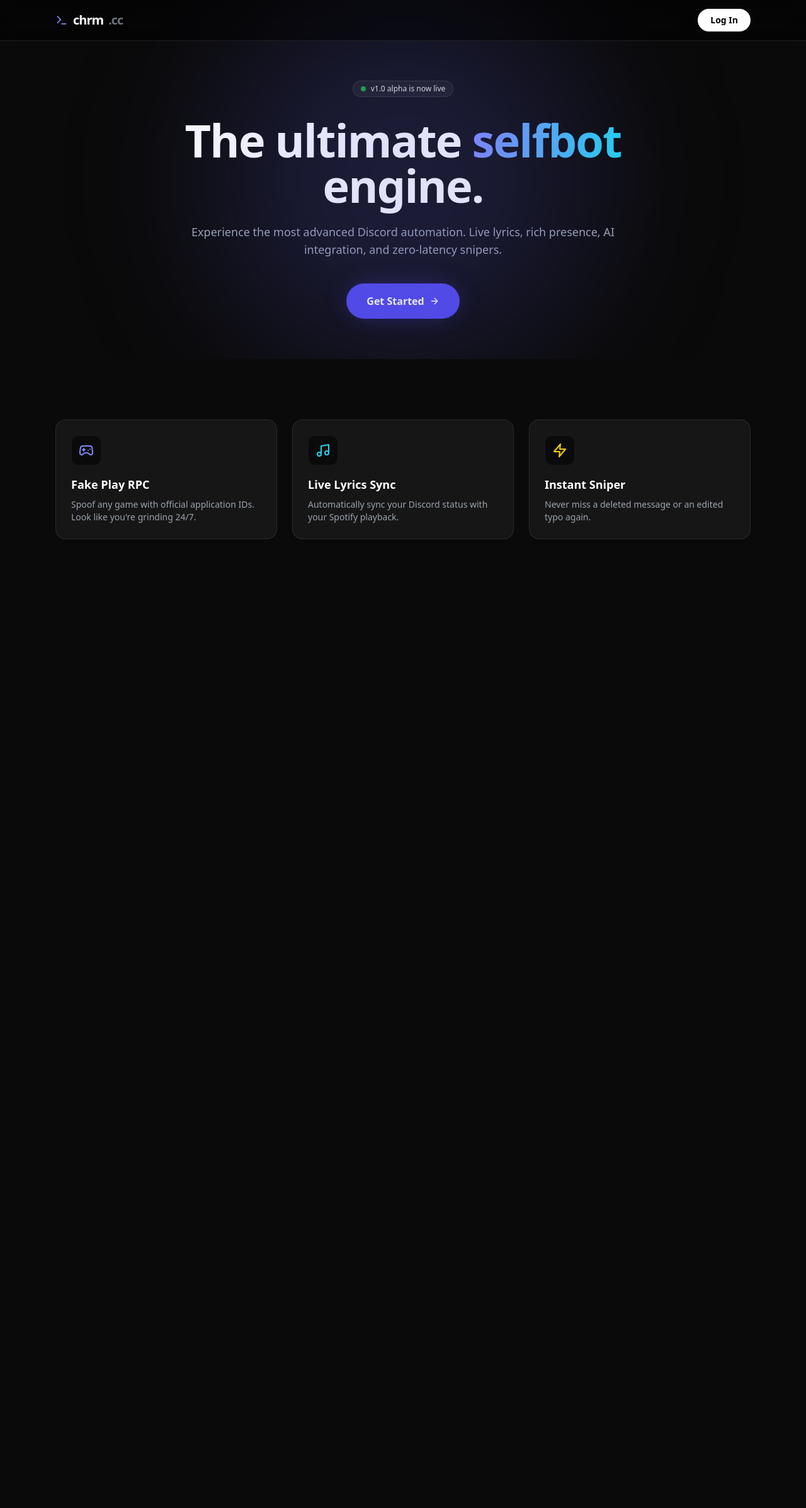
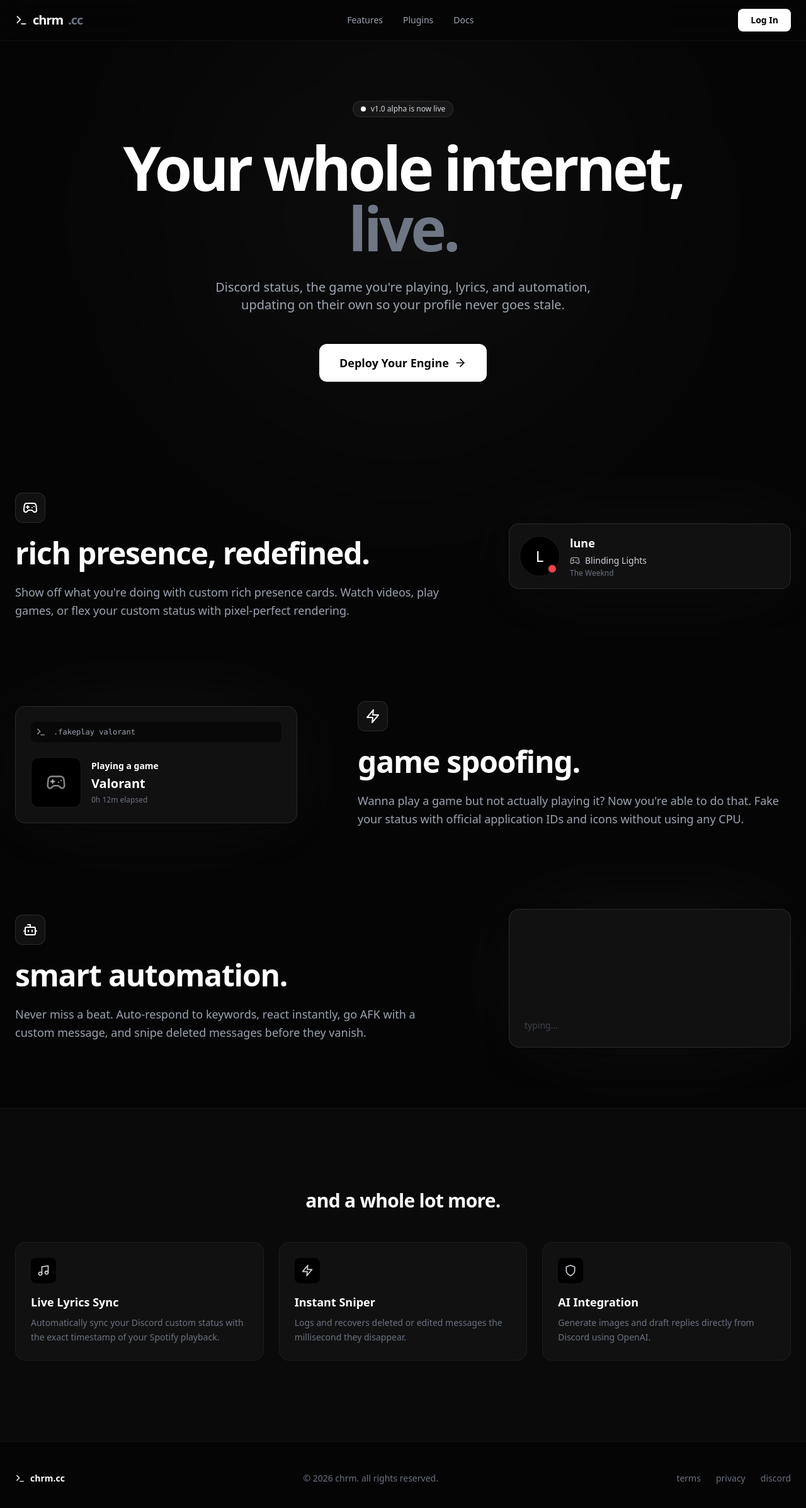
Before and after one commit to Chrxmaticc/chrm-frontend, a Next.js app: page / in a window 1280 px wide. Shown: the top 2394 px of the page at 63% size. Before the commit the page ends 952 px from the top, so only its background shows below. Built offline with nearby package versions, Linux system fonts and the light colour scheme.

Commit message:
Refactor Home component layout and styles

```diff
--- a/app/page.tsx
+++ b/app/page.tsx
@@ -1,89 +1,286 @@
 "use client";
 
-import { useState } from "react";
-import { Terminal, Zap, Shield, Gamepad2, Music, ArrowRight } from "lucide-react";
+import { useState, useEffect } from "react";
+import { Terminal, Shield, ArrowRight, Gamepad2, Zap, MessageSquare, Music, Bot, CheckCircle2 } from "lucide-react";
 import LoginModal from "@/components/LoginModal";
 
 export default function Home() {
   const [isLoginOpen, setIsLoginOpen] = useState(false);
 
   return (
-    <div className="min-h-screen bg-[#0a0a0a] text-white selection:bg-indigo-500/30">
-      {/* Navbar */}
-      <nav className="fixed top-0 w-full border-b border-white/10 bg-black/50 backdrop-blur-md z-40">
-        <div className="max-w-6xl mx-auto px-6 h-16 flex items-center justify-between">
+    <div className="min-h-screen bg-[#050505] text-white selection:bg-white/20 font-sans overflow-x-hidden">
+      {/* ================= NAVBAR ================= */}
+      <nav className="fixed top-0 w-full border-b border-white/5 bg-[#050505]/80 backdrop-blur-xl z-50">
+        <div className="max-w-7xl mx-auto px-6 h-16 flex items-center justify-between">
           <div className="text-xl font-bold tracking-tighter flex items-center gap-2">
-            <Terminal className="w-5 h-5 text-indigo-400" />
+            <Terminal className="w-5 h-5" />
             chrm<span className="text-gray-500">.cc</span>
+          </div>
+          <div className="hidden md:flex items-center gap-8 text-sm font-medium text-gray-400">
+            <a href="#features" className="hover:text-white transition-colors">Features</a>
+            <a href="#plugins" className="hover:text-white transition-colors">Plugins</a>
+            <a href="#docs" className="hover:text-white transition-colors">Docs</a>
           </div>
           <button
             onClick={() => setIsLoginOpen(true)}
-            className="bg-white text-black px-5 py-2 rounded-full text-sm font-semibold hover:bg-gray-200 transition-colors"
+            className="bg-white text-black px-5 py-2 rounded-lg text-sm font-semibold hover:bg-gray-200 transition-colors"
           >
             Log In
           </button>
         </div>
       </nav>
 
-      {/* Hero Section */}
-      <main className="pt-32 pb-16 px-6 relative flex flex-col items-center justify-center text-center overflow-hidden">
-        {/* Glow Effect */}
-        <div className="absolute top-1/2 left-1/2 -translate-x-1/2 -translate-y-1/2 w-[600px] h-[600px] bg-indigo-500/20 blur-[120px] rounded-full pointer-events-none" />
+      {/* ================= HERO ================= */}
+      <main className="pt-40 pb-20 px-6 relative flex flex-col items-center justify-center text-center">
+        <div className="absolute top-1/2 left-1/2 -translate-x-1/2 -translate-y-1/2 w-[800px] h-[800px] bg-white/[0.03] blur-[150px] rounded-full pointer-events-none" />
 
-        <div className="inline-flex items-center gap-2 px-3 py-1 rounded-full bg-white/5 border border-white/10 text-xs font-medium text-gray-300 mb-8 backdrop-blur-sm">
-          <span className="w-2 h-2 rounded-full bg-green-500 animate-pulse" />
+        <div className="inline-flex items-center gap-2 px-3 py-1 rounded-full bg-white/5 border border-white/10 text-xs font-medium text-gray-300 mb-8">
+          <span className="w-2 h-2 rounded-full bg-white animate-pulse" />
           v1.0 alpha is now live
         </div>
 
-        <h1 className="text-5xl md:text-7xl font-extrabold tracking-tight mb-6 max-w-4xl">
-          The ultimate <span className="text-transparent bg-clip-text bg-gradient-to-r from-indigo-400 to-cyan-400">selfbot</span> engine.
+        <h1 className="text-5xl md:text-8xl font-black tracking-tighter mb-8 max-w-5xl leading-[1.1]">
+          Your whole internet, <span className="text-gray-500">live.</span>
         </h1>
-        <p className="text-lg text-gray-400 max-w-2xl mb-10">
-          Experience the most advanced Discord automation. Live lyrics, rich presence, AI integration, and zero-latency snipers.
+        <p className="text-lg md:text-xl text-gray-400 max-w-2xl mb-12">
+          Discord status, the game you're playing, lyrics, and automation, updating on their own so your profile never goes stale.
         </p>
 
         <button
           onClick={() => setIsLoginOpen(true)}
-          className="group flex items-center gap-2 bg-indigo-600 hover:bg-indigo-500 text-white px-8 py-4 rounded-full font-semibold transition-all shadow-[0_0_40px_-10px_rgba(79,70,229,0.5)]"
+          className="group flex items-center gap-2 bg-white text-black px-8 py-4 rounded-xl font-bold text-lg transition-all hover:scale-105"
         >
-          Get Started
-          <ArrowRight className="w-4 h-4 group-hover:translate-x-1 transition-transform" />
+          Deploy Your Engine
+          <ArrowRight className="w-5 h-5 group-hover:translate-x-1 transition-transform" />
         </button>
       </main>
 
-      {/* Features Grid */}
-      <section className="max-w-6xl mx-auto px-6 py-24 grid md:grid-cols-3 gap-6 relative z-10">
-        <FeatureCard
-          icon={<Gamepad2 className="w-6 h-6 text-indigo-400" />}
-          title="Fake Play RPC"
-          desc="Spoof any game with official application IDs. Look like you're grinding 24/7."
+      {/* ================= FEATURES ================= */}
+      <section id="features" className="max-w-7xl mx-auto px-6 py-24 space-y-32">
+
+        {/* FEATURE 1: RPC */}
+        <FeatureSection
+          title="rich presence, redefined."
+          desc="Show off what you're doing with custom rich presence cards. Watch videos, play games, or flex your custom status with pixel-perfect rendering."
+          icon={<Gamepad2 className="w-6 h-6" />}
+          preview={<RPCPreview />}
         />
-        <FeatureCard
-          icon={<Music className="w-6 h-6 text-cyan-400" />}
-          title="Live Lyrics Sync"
-          desc="Automatically sync your Discord status with your Spotify playback."
+
+        {/* FEATURE 2: FAKEPLAY */}
+        <FeatureSection
+          reverse
+          title="game spoofing."
+          desc="Wanna play a game but not actually playing it? Now you're able to do that. Fake your status with official application IDs and icons without using any CPU."
+          icon={<Zap className="w-6 h-6" />}
+          preview={<FakePlayPreview />}
         />
-        <FeatureCard
-          icon={<Zap className="w-6 h-6 text-yellow-400" />}
-          title="Instant Sniper"
-          desc="Never miss a deleted message or an edited typo again."
+
+        {/* FEATURE 3: AUTOMATION */}
+        <FeatureSection
+          title="smart automation."
+          desc="Never miss a beat. Auto-respond to keywords, react instantly, go AFK with a custom message, and snipe deleted messages before they vanish."
+          icon={<Bot className="w-6 h-6" />}
+          preview={<AutomationPreview />}
         />
       </section>
 
-      {/* Login Modal Component */}
+      {/* ================= OTHER PLUGINS ================= */}
+      <section id="plugins" className="border-t border-white/5 bg-[#0a0a0a] py-32">
+        <div className="max-w-7xl mx-auto px-6">
+          <h2 className="text-3xl font-bold mb-12 text-center tracking-tight">and a whole lot more.</h2>
+          <div className="grid md:grid-cols-3 gap-6">
+            <PluginCard
+              icon={<Music className="w-5 h-5" />}
+              title="Live Lyrics Sync"
+              desc="Automatically sync your Discord custom status with the exact timestamp of your Spotify playback."
+            />
+            <PluginCard
+              icon={<Zap className="w-5 h-5" />}
+              title="Instant Sniper"
+              desc="Logs and recovers deleted or edited messages the millisecond they disappear."
+            />
+            <PluginCard
+              icon={<Shield className="w-5 h-5" />}
+              title="AI Integration"
+              desc="Generate images and draft replies directly from Discord using OpenAI."
+            />
+          </div>
+        </div>
+      </section>
+
+      {/* ================= FOOTER ================= */}
+      <footer className="border-t border-white/5 py-12 text-center text-sm text-gray-500">
+        <div className="max-w-7xl mx-auto px-6 flex flex-col md:flex-row items-center justify-between gap-4">
+          <div className="flex items-center gap-2 font-bold text-white">
+            <Terminal className="w-4 h-4" /> chrm.cc
+          </div>
+          <p>© 2026 chrm. all rights reserved.</p>
+          <div className="flex gap-6">
+            <a href="#" className="hover:text-white transition-colors">terms</a>
+            <a href="#" className="hover:text-white transition-colors">privacy</a>
+            <a href="#" className="hover:text-white transition-colors">discord</a>
+          </div>
+        </div>
+      </footer>
+
       <LoginModal isOpen={isLoginOpen} onClose={() => setIsLoginOpen(false)} />
     </div>
   );
 }
 
-function FeatureCard({ icon, title, desc }: { icon: React.ReactNode, title: string, desc: string }) {
+// --- LAYOUT COMPONENTS ---
+
+function FeatureSection({ title, desc, icon, preview, reverse = false }: { title: string, desc: string, icon: React.ReactNode, preview: React.ReactNode, reverse?: boolean }) {
   return (
-    <div className="p-6 rounded-2xl bg-white/5 border border-white/10 hover:border-white/20 transition-colors backdrop-blur-sm">
-      <div className="w-12 h-12 rounded-xl bg-black/50 flex items-center justify-center mb-4 border border-white/5">
+    <div className={`flex flex-col ${reverse ? 'md:flex-row-reverse' : 'md:flex-row'} items-center gap-12 md:gap-24`}>
+      <div className="flex-1 space-y-6">
+        <div className="w-12 h-12 rounded-xl bg-white/5 border border-white/10 flex items-center justify-center text-white">
+          {icon}
+        </div>
+        <h2 className="text-3xl md:text-5xl font-bold tracking-tight">{title}</h2>
+        <p className="text-lg text-gray-400 leading-relaxed">{desc}</p>
+      </div>
+      <div className="flex-1 w-full max-w-md relative">
+        {/* Glow behind preview */}
+        <div className="absolute inset-0 bg-white/5 blur-3xl rounded-full" />
+        <div className="relative z-10">{preview}</div>
+      </div>
+    </div>
+  );
+}
+
+function PluginCard({ icon, title, desc }: { icon: React.ReactNode, title: string, desc: string }) {
+  return (
+    <div className="p-6 rounded-2xl bg-[#111] border border-white/5 hover:border-white/20 transition-all">
+      <div className="w-10 h-10 rounded-lg bg-black flex items-center justify-center mb-4 text-gray-300">
         {icon}
       </div>
       <h3 className="text-lg font-semibold mb-2">{title}</h3>
-      <p className="text-sm text-gray-400">{desc}</p>
+      <p className="text-sm text-gray-500 leading-relaxed">{desc}</p>
     </div>
   );
 }
+
+// --- INTERACTIVE PREVIEWS ---
+
+// 1. RPC Preview (Matches your screenshot vibe)
+function RPCPreview() {
+  const [step, setStep] = useState(0);
+  const states = [
+    { name: "nova", status: "Competitive", detail: "Ascent • 9-7", color: "bg-green-500" },
+    { name: "lune", status: "Blinding Lights", detail: "The Weeknd", color: "bg-red-500" },
+    { name: "kai-dev", status: "Building things", detail: "1.2k followers", color: "bg-gray-500" }
+  ];
+
+  useEffect(() => {
+    const timer = setInterval(() => setStep((s) => (s + 1) % states.length), 3000);
+    return () => clearInterval(timer);
+  }, []);
+
+  const curr = states[step];
+
+  return (
+    <div className="bg-[#111] border border-white/10 rounded-2xl p-4 shadow-2xl transition-all duration-500">
+      <div className="flex items-center gap-4">
+        <div className="relative">
+          <div className="w-16 h-16 rounded-full bg-black flex items-center justify-center border border-white/10 text-2xl">
+            {curr.name.charAt(0).toUpperCase()}
+          </div>
+          <div className={`absolute bottom-1 right-1 w-4 h-4 rounded-full border-2 border-[#111] ${curr.color}`} />
+        </div>
+        <div className="flex-1">
+          <div className="text-lg font-bold text-white">{curr.name}</div>
+          <div className="text-sm text-gray-300 flex items-center gap-2 mt-1">
+            <Gamepad2 className="w-4 h-4 text-gray-400" />
+            {curr.status}
+          </div>
+          <div className="text-xs text-gray-500 mt-0.5">{curr.detail}</div>
+        </div>
+      </div>
+    </div>
+  );
+}
+
+// 2. FakePlay Preview
+function FakePlayPreview() {
+  const [gameIndex, setGameIndex] = useState(0);
+  const games = ["Minecraft", "Roblox", "Valorant", "Grand Theft Auto V", "Fortnite"];
+
+  useEffect(() => {
+    const timer = setInterval(() => setGameIndex((i) => (i + 1) % games.length), 2000);
+    return () => clearInterval(timer);
+  }, []);
+
+  return (
+    <div className="bg-[#111] border border-white/10 rounded-2xl p-6 shadow-2xl flex flex-col gap-4">
+      <div className="flex items-center gap-3 text-xs font-mono text-gray-400 bg-black/50 p-2 rounded-lg">
+        <Terminal className="w-4 h-4" /> .fakeplay {games[gameIndex].toLowerCase()}
+      </div>
+      <div className="flex items-center gap-4 mt-2">
+        <div className="w-20 h-20 rounded-xl bg-black flex items-center justify-center border border-white/10">
+          <Gamepad2 className="w-8 h-8 text-white/50" />
+        </div>
+        <div>
+          <div className="text-sm font-bold text-white">Playing a game</div>
+          <div className="text-xl font-black text-white mt-1 transition-all">
+            {games[gameIndex]}
+          </div>
+          <div className="text-xs text-gray-500 mt-1">0h 12m elapsed</div>
+        </div>
+      </div>
+    </div>
+  );
+}
+
+// 3. Automation Preview (Sniper)
+function AutomationPreview() {
+  const [step, setStep] = useState(0); // 0: typing, 1: sent, 2: deleted, 3: sniped
+
+  useEffect(() => {
+    const runSequence = async () => {
+      setStep(0); // typing
+      await new Promise(r => setTimeout(r, 1500));
+      setStep(1); // sent
+      await new Promise(r => setTimeout(r, 2000));
+      setStep(2); // deleted
+      await new Promise(r => setTimeout(r, 1000));
+      setStep(3); // sniped
+      await new Promise(r => setTimeout(r, 3000));
+    };
+    runSequence();
+  }, [step]);
+
+  return (
+    <div className="bg-[#111] border border-white/10 rounded-2xl p-6 shadow-2xl h-[220px] flex flex-col justify-end">
+      {step === 0 && (
+        <div className="text-sm text-gray-500 animate-pulse">typing...</div>
+      )}
+      {(step === 1 || step === 2 || step === 3) && (
+        <div className={`transition-all duration-300 ${step === 2 ? 'opacity-30 blur-sm line-through' : 'opacity-100'}`}>
+          <div className="flex gap-3">
+            <div className="w-8 h-8 rounded-full bg-blue-500/20 text-blue-400 flex items-center justify-center text-xs font-bold">U</div>
+            <div>
+              <div className="text-sm font-semibold text-white">user <span className="text-[10px] text-gray-500 ml-1">Today at 12:00 PM</span></div>
+              <div className="text-sm text-gray-300 mt-1">did you see my secret message?</div>
+            </div>
+          </div>
+        </div>
+      )}
+
+      {step === 3 && (
+        <div className="mt-6 border-t border-white/10 pt-4 animate-in fade-in slide-in-from-bottom-2">
+          <div className="flex gap-3">
+             <div className="w-8 h-8 rounded-full bg-white text-black flex items-center justify-center text-xs font-bold">C</div>
+             <div>
+              <div className="text-sm font-semibold text-white">chrm <span className="text-[10px] bg-white/10 px-1 py-0.5 rounded ml-1 uppercase">App</span></div>
+              <div className="text-sm text-gray-300 mt-1 bg-black/40 p-3 rounded-lg border border-white/5">
+                <span className="text-xs text-gray-500 italic mb-1 block">deleted message sniped:</span>
+                "did you see my secret message?"
+              </div>
+            </div>
+          </div>
+        </div>
+      )}
+    </div>
+  );
+}
```
